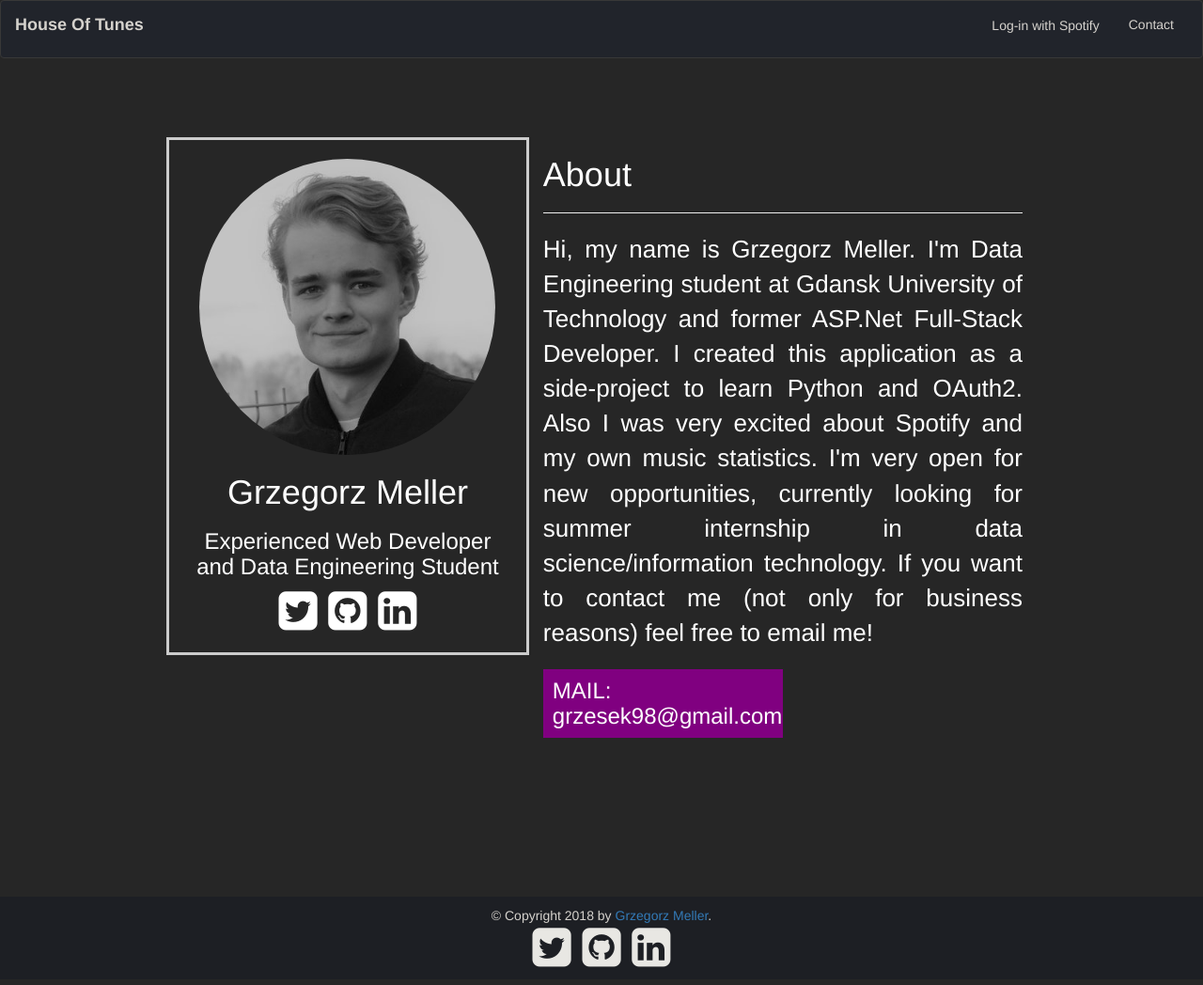
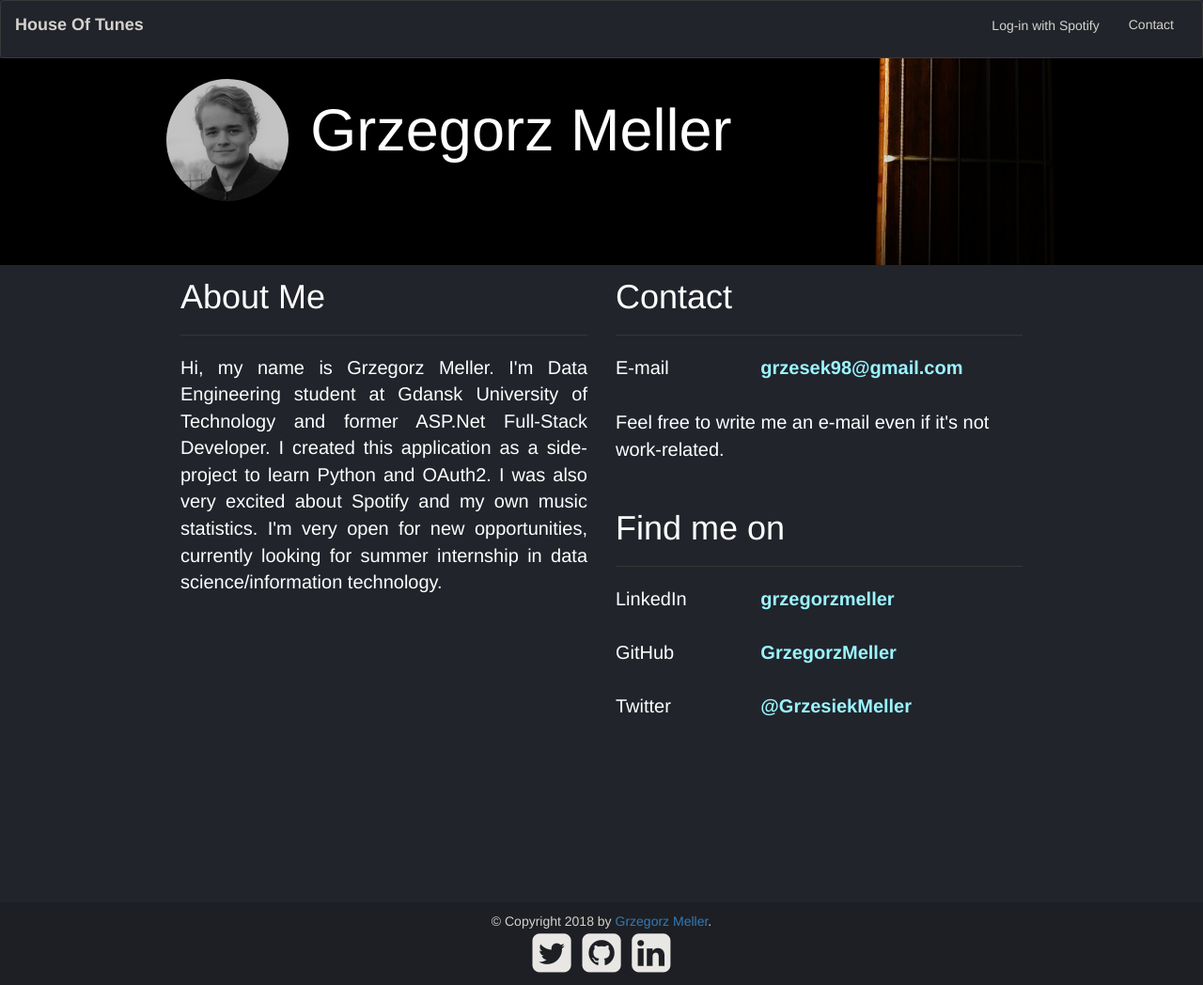
Before and after one commit to GrzegorzMeller/HouseOfTunes, a Flask app: page /contact in a window 1280 px wide. Shown: the whole page at 94% size. Run offline with Flask 2, Linux system fonts and the light colour scheme; some libraries are stand-ins or nearby versions.

Commit message:
#10 - Added information about app in README. Polished design.

```diff
--- a/static/css/sticky_footer.css
+++ b/static/css/sticky_footer.css
@@ -7,7 +7,7 @@ html {
 body {
   /* Margin bottom by footer height */
   margin-bottom: 60px;
-  background-color:rgb(38, 38, 38);
+  background-color:#21242b
 }
 .footer {
   position: absolute;
--- a/templates/contact.html
+++ b/templates/contact.html
@@ -2,37 +2,54 @@
 
 {% block content %}
 
-  <div class="container">
+<div class="jumbotron" style="background-image: url('../static/imgs/background.jpg'); background-size: cover; margin-top:-20px; height:220px; background-position: bottom;">
+      <div class="container" style="margin-top:-90px;">
+        <div class="row">
+        <div style="float:left;display:block;">
+        <img  style=" border-radius: 60%;" width="auto" height="130px" src="../static/imgs/profile.jpg" class="img-fluid img-square"> &nbsp; &nbsp; &nbsp;
+        </div>
+        <div style="float:left;display:block;">
+        <h1>Grzegorz Meller</h1>
+        </div>
+      </div>
+    </div>
+</div>
+
+  <div class="container" style="margin-top:-100px;">
      <div class="row">
-    <div class="col-sm-5" style="border: 3px solid #ccc;">
-      <center>
-        <br />
-      <img  style=" border-radius: 50%;" width="90%" height="90%" src="../static/imgs/profile.jpg" class="img-fluid img-square">
-      <div style="" ><h1>Grzegorz Meller</h1><h3>Experienced Web Developer and Data Engineering Student</h3>
-        <a href="https://twitter.com/GrzesiekMeller" target="_blank">
-              <i class="fa fa-twitter-square" style="font-size:48px;color:white"></i>
-             </a> &nbsp;
-             <a href="https://github.com/GrzegorzMeller" target="_blank">
-               <i class="fa fa-github-square" style="font-size:48px;color:white"></i>
-             </a> &nbsp;
-            <a href="https://www.linkedin.com/in/grzegorzmeller/" target="_blank">
-              <i class="fa fa-linkedin-square" style="font-size:48px;color:white"></i>
-            </a>
+    <div class="col-sm-6">
+      <h1 style="margin-bottom: 5px;">About Me</h1>
+          <hr style="border-top-color: #363636;">
+          <p style="text-align: justify; font-size:20px;">Hi, my name is Grzegorz Meller. I'm Data Engineering student at Gdansk University of Technology and former ASP.Net Full-Stack Developer.
+          I created this application as a side-project to learn Python and OAuth2. I was also very excited about Spotify and my own music statistics.
+          I'm very open for new opportunities, currently looking for summer internship in data science/information technology.
+          </p><br /><br />
+
         </div>
-        <br />
-      </center>
-    </div>
-        <div class="col-sm-7">
-        <h1 style="margin-bottom: 5px;">About</h1>
-          <hr>
-          <p style="font-size:26px; text-align: justify;">Hi, my name is Grzegorz Meller. I'm Data Engineering student at Gdansk University of Technology and former ASP.Net Full-Stack Developer.
-          I created this application as a side-project to learn Python and OAuth2. Also I was very excited about Spotify and my own music statistics.
-          I'm very open for new opportunities, currently looking for summer internship in data science/information technology.
-          If you want to contact me (not only for business reasons) feel free to email me!</p>
-          <div style=" background-color:purple; width:50%;">
-           <h3 style="margin-bottom: 5px; padding:10px;">MAIL: grzesek98@gmail.com</h3>
-          </div
-        </div>
-  </div>
-
+        <div class="col-sm-6">
+            <h1 style="margin-bottom: 5px;">Contact</h1>
+            <hr style="border-top-color: #363636;">
+            <div class="row">
+                 <div class="col-sm-4">
+                <p style="font-size:20px;">E-mail</p>
+                 </div>
+                <div class="col-sm-8">
+                    <p style="font-size:20px;"><b style="text-align:end; color: rgb(154, 245, 255);">grzesek98@gmail.com</b></p>
+                </div>
+            </div><br />
+            <p style="font-size:20px;">Feel free to write me an e-mail even if it's not work-related.</p><br />
+            <h1 style="margin-bottom: 5px;">Find me on</h1>
+            <hr style="border-top-color: #363636;">
+            <div class="row">
+                 <div class="col-sm-4">
+                <p style="font-size:20px;">LinkedIn<br /><br />
+                    GitHub<br /><br />Twitter
+                </p>
+                 </div>
+                <div class="col-sm-8">
+                    <p style="font-size:20px;"><b style="text-align:end; color: rgb(154, 245, 255);"><a href="https://www.linkedin.com/in/grzegorzmeller/" style=" color: rgb(154, 245, 255);"> grzegorzmeller</a><br/><br/><a href="https://github.com/GrzegorzMeller" style=" color: rgb(154, 245, 255);"> GrzegorzMeller</a><br /><br/><a style=" color: rgb(154, 245, 255);" href="https://twitter.com/GrzesiekMeller"> @GrzesiekMeller</a></b></p>
+                </div>
+            </div><br />
+     </div>
+     </div>
 {% endblock %}
```
Also changed, not shown: templates/artist.html (+6 -5 lines), README.md, static/imgs/1.png (added), static/imgs/2.png (added), static/imgs/3.png (added), static/imgs/4.png (added), static/imgs/5.png (added).
